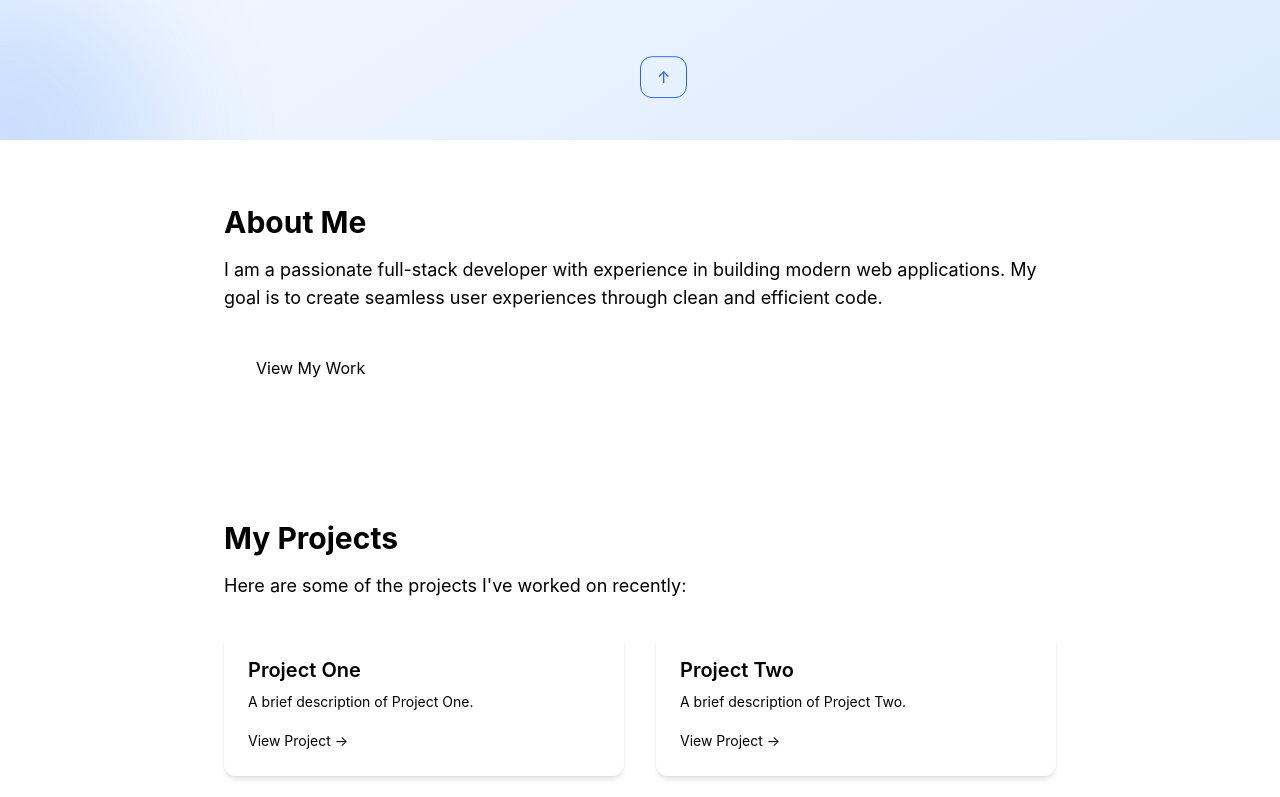
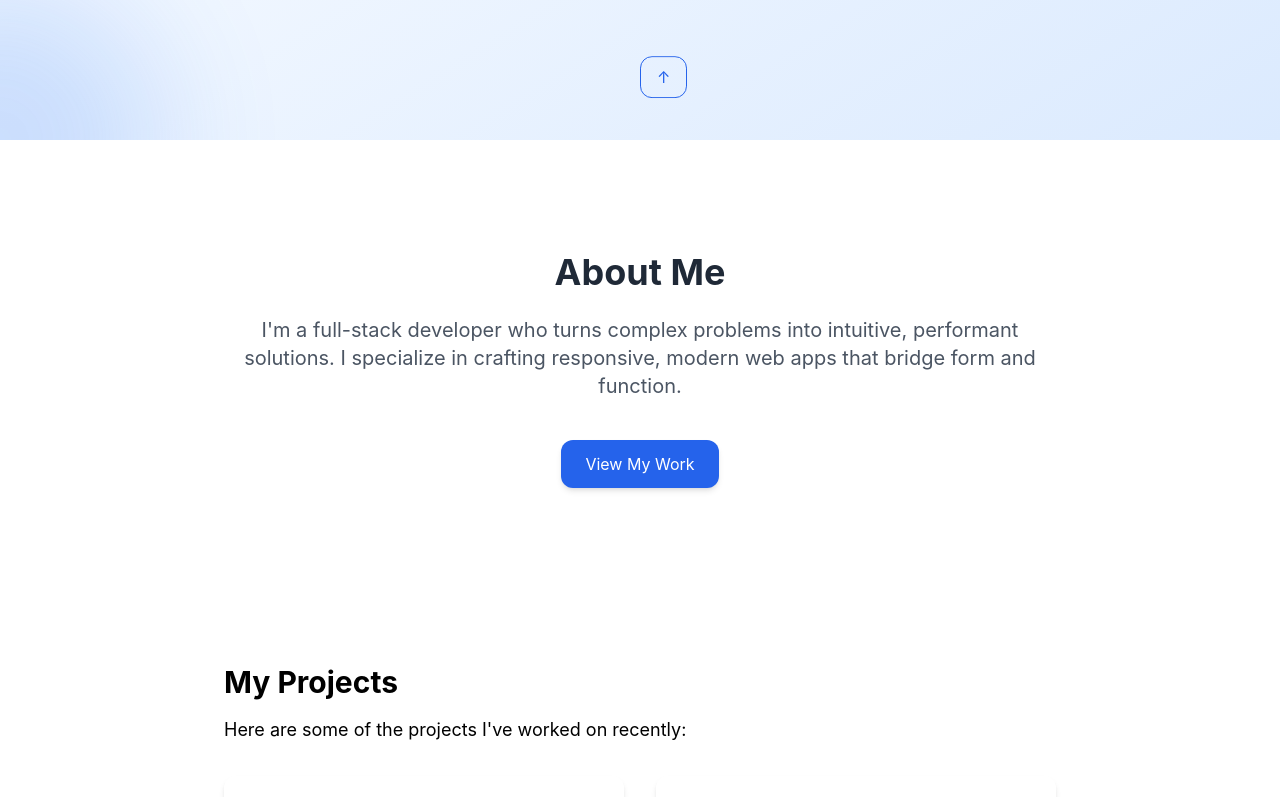
Before and after one commit to muk-p/port, a React (Create React App) app: page / in a window 1280 px wide. Shown: the part 736-1533 px from the top of the page. Built offline with nearby package versions, Linux system fonts and the light colour scheme.

Commit message:
Update AboutSection.js

```diff
--- a/src/components/AboutSection.js
+++ b/src/components/AboutSection.js
@@ -5,23 +5,22 @@
   };
 
   return (
-    <section id="about" className="py-16 bg-background">
-      <div className="max-w-4xl mx-auto px-4 sm:px-6 lg:px-8">
-        <h2 className="text-3xl font-bold text-primary-foreground mb-4">About Me</h2>
-        <p className="text-lg text-primary-foreground/80 mb-8">
-          I am a passionate full-stack developer with experience in building modern web applications.
-          My goal is to create seamless user experiences through clean and efficient code.
+    <section id="about" className="py-28 bg-white">
+      <div className="max-w-4xl mx-auto px-4 sm:px-6 lg:px-8 text-center">
+        <h2 className="text-4xl font-bold text-gray-800 mb-6">About Me</h2>
+        <p className="text-lg sm:text-xl text-gray-600 leading-relaxed mb-10">
+          I'm a full-stack developer who turns complex problems into intuitive, performant solutions.
+          I specialize in crafting responsive, modern web apps that bridge form and function.
         </p>
         <button
-          size="lg"
-          variant="secondary"
           onClick={() => scrollToSection('projects')}
-          className="bg-card text-card-foreground hover:bg-card/90 shadow-medium px-8 py-3"
+          className="bg-blue-600 text-white px-6 py-3 rounded-xl hover:bg-blue-700 shadow-md transition"
         >
           View My Work
         </button>
       </div>
     </section>
+
   );
 };
 
```
